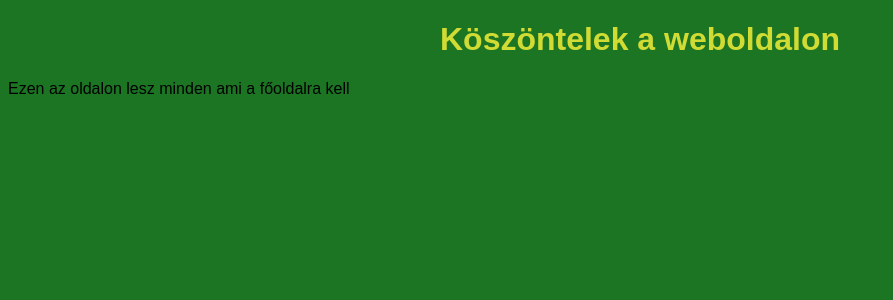
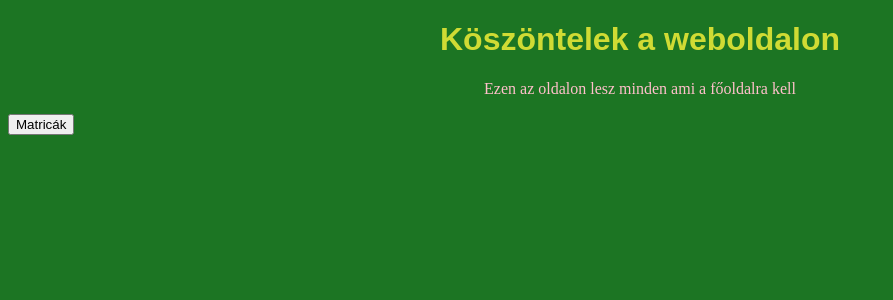
Before and after one commit to BMarcell7/Blan, a Django app: page /home/ in a window 1280 px wide. Shown: the top 300 px of the page, without its empty margins (0-893 px from the left). Run offline with Django 5.2, Linux system fonts and the light colour scheme.

Commit message:
gombok a lapok közti váltáshoz

```diff
--- a/Blan/webapp/static/css/style_home.css
+++ b/Blan/webapp/static/css/style_home.css
@@ -7,3 +7,10 @@ h1 {
     color: #d0db34;
     text-align: center;
 }
+
+p {
+    color: pink;
+    text-align: center;
+    font-family: 'Times New Roman';
+
+}
--- a/Blan/webapp/templates/home.html
+++ b/Blan/webapp/templates/home.html
@@ -11,5 +11,7 @@
 <body>
     <h1>Köszöntelek a weboldalon</h1>
     <p>Ezen az oldalon lesz minden ami a főoldalra kell</p>
+    <form action="{% url 'Matricák' %}">
+        <button>Matricák</button>
 </body>
 </html>
--- a/Blan/webapp/templates/stickers.html
+++ b/Blan/webapp/templates/stickers.html
@@ -8,5 +8,7 @@
 </head>
 <body>
     <h1>Itt találod a matricáim</h1>
+    <form action="{% url 'Home' %}">
+        <button>Főoldal</button>
 </body>
 </html>
```
